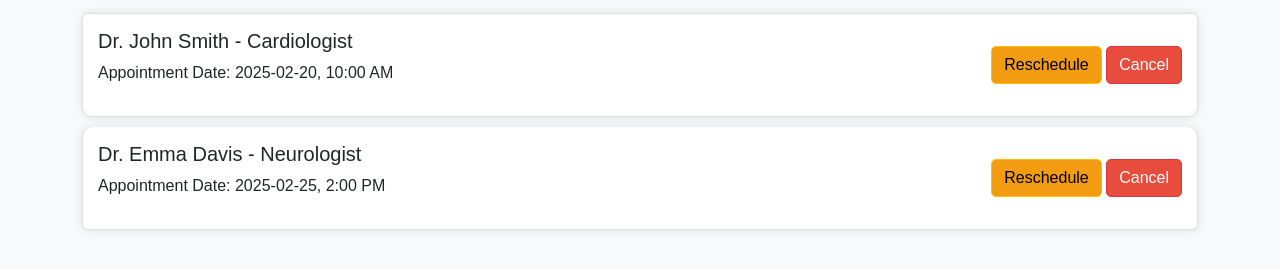
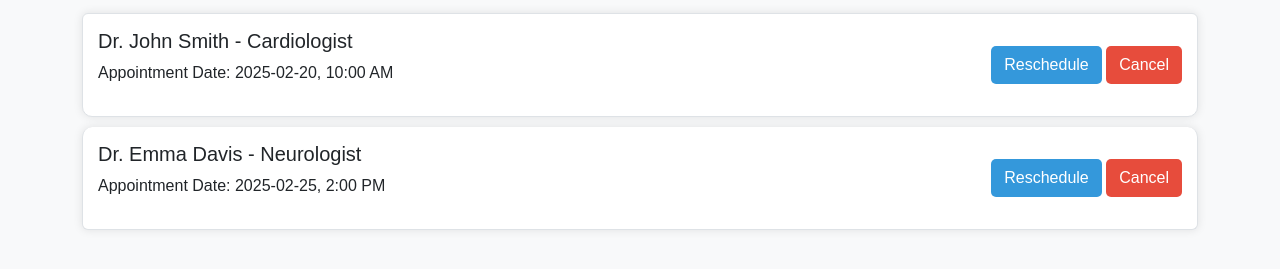
Before and after one commit to DevOpsAndCloudMastery1/medibooks-public-html-1, a website: page medibooks-public-html-1/UIstructure-Public/my-booking.html in a window 1280 px wide. Shown: the part 213-482 px from the top of the page. Drawn offline with nearby package versions, Linux system fonts and the light colour scheme.

Commit message:
updated styles and logo in my-booking.html and corrected the my-booking.html file name in home.html

```diff
--- a/medibooks-public-html-1/UIstructure-Public/my-booking.html
+++ b/medibooks-public-html-1/UIstructure-Public/my-booking.html
@@ -87,16 +87,23 @@
       transform: scale(1.05);
     }
 
-    .btn-warning {
-      background: #f39c12;
+    /* Updated button styles */
+    .btn-reschedule {
+      background: #3498db;
+      color: white;
     }
 
-    .btn-danger {
-      background: #e74c3c;
+    .btn-reschedule:hover {
+      background: #2980b9;
     }
 
-    .btn-secondary {
-      background: #95a5a6;
+    .btn-cancel {
+      background: #e74c3c;
+      color: white;
+    }
+
+    .btn-cancel:hover {
+      background: #c0392b;
     }
 
     .calendar-container {
@@ -205,8 +212,8 @@
               <p>Appointment Date: ${booking.date}, ${booking.time}</p>
             </div>
             <div>
-              <button class="btn btn-warning" onclick="openReschedule(${booking.id})">Reschedule</button>
-              <button class="btn btn-danger" onclick="cancelBooking(${booking.id})">Cancel</button>
+              <button class="btn btn-reschedule" onclick="openReschedule(${booking.id})">Reschedule</button>
+              <button class="btn btn-cancel" onclick="cancelBooking(${booking.id})">Cancel</button>
             </div>
           </div>
         `;
```
Also changed, not shown: medibooks-public-html-1/UIstructure-Public/home.html (+1 -1 lines).
